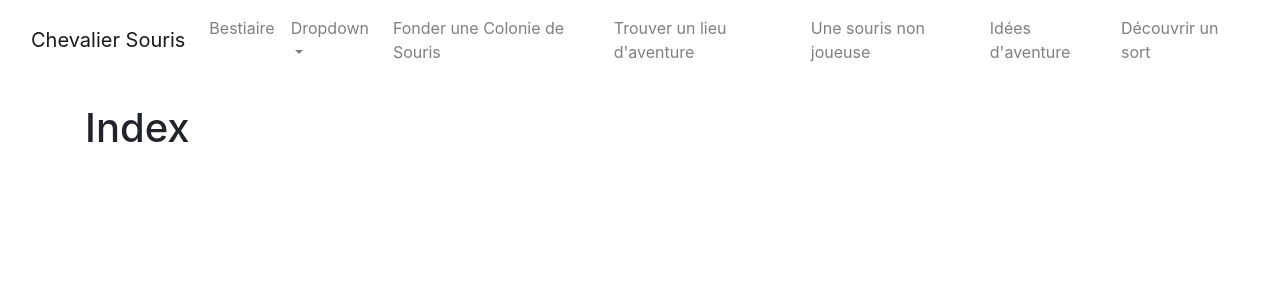
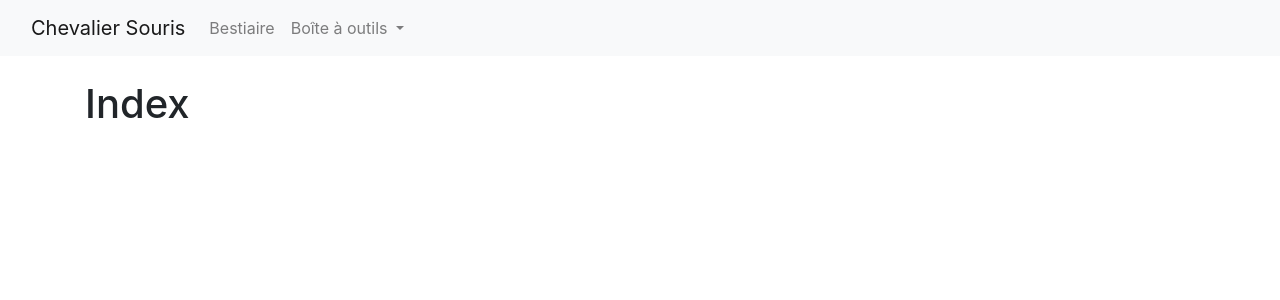
Before and after one commit to philippe-lemaire/chevalier_souris, a Django app: page / in a window 1280 px wide. Shown: the top 300 px of the page. Run offline with Django 4.2, Linux system fonts and the light colour scheme; some libraries are stand-ins or nearby versions.

Commit message:
navbar with toolbox under one collapse button

```diff
--- a/templates/base.html
+++ b/templates/base.html
@@ -22,7 +22,7 @@
 
 
     {% block navbar %}
-    <nav class="navbar navbar-expand-lg navbar-light">
+    <nav class="navbar navbar-expand-lg navbar-light bg-light">
         <div class="container-fluid">
             <a class="navbar-brand" href="/">Chevalier Souris</a>
             <button class="navbar-toggler" type="button" data-bs-toggle="collapse" data-bs-target="#navbarNav"
@@ -37,36 +37,27 @@
                     <li class="nav-item dropdown">
                         <a class="nav-link dropdown-toggle" href="#" id="navbarDropdown" role="button"
                             data-toggle="dropdown" aria-haspopup="true" aria-expanded="false">
-                            Dropdown
+                            Boîte à outils
                         </a>
                         <div class="dropdown-menu" aria-labelledby="navbarDropdown">
-                            <a class="dropdown-item" href="#">Action</a>
+
                             <a class="dropdown-item" href="{% url 'toolbox:generate_colony' %}">Fonder une Colonie de
                                 Souris</a>
-                            <a class="dropdown-item" href="#">Another action</a>
-                            <div class="dropdown-divider"></div>
-                            <a class="dropdown-item" href="#">Something else here</a>
+                            <a class="dropdown-item" href="{% url 'toolbox:generate_npc_mouse' %}">
+                                Une souris non joueuse</a>
+                            <a class="dropdown-item" href="{% url 'toolbox:generate_adventure_site' %}">
+                                Trouver un lieu d'aventure</a>
+
+                            <a class="dropdown-item" href="{% url 'toolbox:generate_seed' %}">
+                                Idées d'aventure</a>
+                            <a class="dropdown-item" href="{% url 'toolbox:generate_spell' %}">
+                                Découvrir un sort</a>
+                            <!--<div class="dropdown-divider"></div>
+                            <a class="dropdown-item" href="#">Something else here</a>-->
+                            <!--<a class="dropdown-item" href="#">Action</a>-->
                         </div>
                     </li>
-                    <li class="nav-item">
-                        <a class="nav-link" href="{% url 'toolbox:generate_colony' %}">Fonder une Colonie de Souris</a>
-                    </li>
-                    <li class="nav-item">
-                        <a class="nav-link" href="{% url 'toolbox:generate_adventure_site' %}">
-                            Trouver un lieu d'aventure</a>
-                    </li>
-                    <li class="nav-item">
-                        <a class="nav-link" href="{% url 'toolbox:generate_npc_mouse' %}">
-                            Une souris non joueuse</a>
-                    </li>
-                    <li class="nav-item">
-                        <a class="nav-link" href="{% url 'toolbox:generate_seed' %}">
-                            Idées d'aventure</a>
-                    </li>
-                    <li class="nav-item">
-                        <a class="nav-link" href="{% url 'toolbox:generate_spell' %}">
-                            Découvrir un sort</a>
-                    </li>
+
                 </ul>
             </div>
         </div>
```
